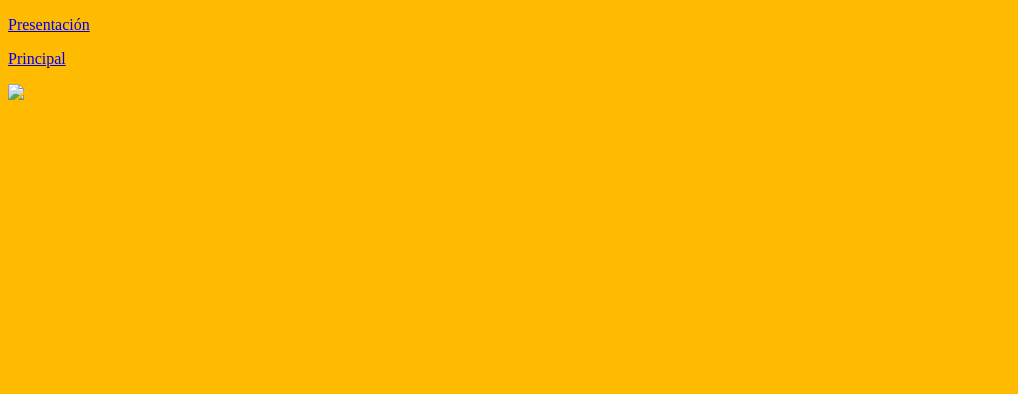
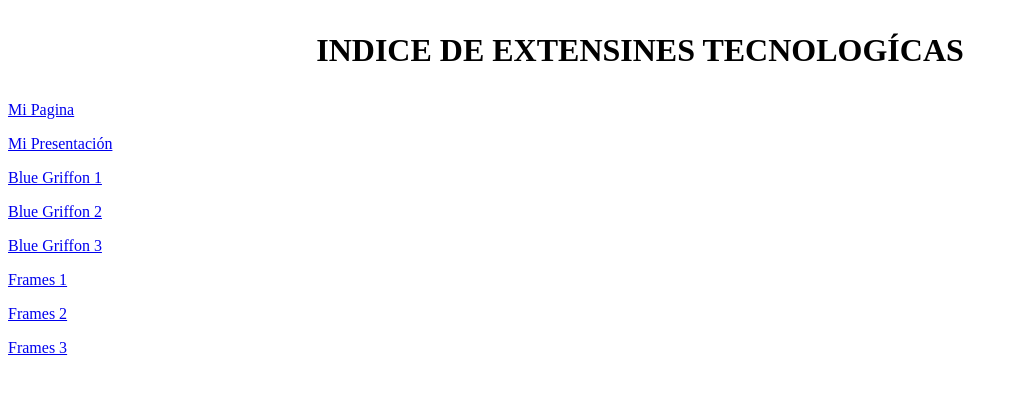
Before and after one commit to CristianGonzalez5A/UltimateSanJoseTec, a plain HTML site: page Mi Indice.html in a window 1280 px wide. Shown: the whole page, without its empty margins (0-1018 px from the left). Drawn offline with Linux system fonts and the light colour scheme.

Commit message:
Update Mi Indice.html

```diff
--- a/Mi Indice.html
+++ b/Mi Indice.html
@@ -3,9 +3,23 @@
     <HEAD>
     <TITLE> Indice </TITLE>
     </HEAD>
-    <BODY BGCOLOR="#FFBB00">
-    <P><A HREF="file:///E:/Mi%20presentacion.html" TARGET="principal">Presentación</A>
-    <P><A HREF="file:///E:/A2%20-UC1-CZGF.html" TARGET="principal">Principal</A>
-    <P><IMG SRC="imagen.gif">
+    <BODY BGCOLOR="#FFFFFF"
+    VLINK="0000FF"
+    ALINK="#FFFFFF">
+    <body text="#000000">
+<CENTER><H1><P><B>INDICE DE EXTENSINES TECNOLOG&Iacute;CAS</B></P></H1></CENTER>
+
+    <P><A HREF="mi_pagina.html" TARGET="UltimateSanJos&eacute;Tec.html">Mi Pagina</A>
+    <P><A HREF="Mi presentacion.html" TARGET="UltimateSanJos&eacute;Tec.html">Mi Presentaci&oacute;n</A>
+
+        <P><A HREF="Minimi.html" TARGET="UltimateSanJos&eacute;Tec.html">Blue Griffon 1</A>
+            <P><A HREF="Minimi II.html" TARGET="UltimateSanJos&eacute;Tec.html">Blue Griffon 2</A>
+                <P><A HREF="Minimi III.html" TARGET="UltimateSanJos&eacute;Tec.html">Blue Griffon 3</A>
+
+                    <P><A HREF="pagina1.html" TARGET="UltimateSanJos&eacute;Tec.html">Frames 1</A>
+                        <P><A HREF="pagina2.html" TARGET="UltimateSanJos&eacute;Tec.html">Frames 2</A>
+                            <P><A HREF="pagina3.html" TARGET="UltimateSanJos&eacute;Tec.html">Frames 3</A>
+
+
     </BODY>
     </HTML>
```
